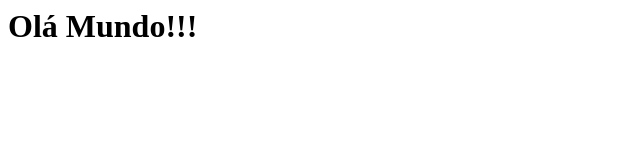
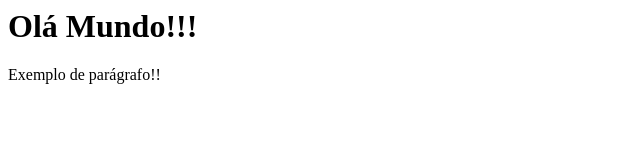
Before and after one commit to oluizeduardo/tp5aula1, a plain HTML site: page index.html in a window 1280 px wide. Shown: the whole page, without its empty margins (0-640 px from the left). Drawn offline with Linux system fonts and the light colour scheme.

Commit message:
Adição de parágrafo

```diff
--- a/index.html
+++ b/index.html
@@ -8,6 +8,7 @@
 
         <h1>Olá Mundo!!!</h1>
 
+        <p>Exemplo de parágrafo!!</p>
     </body>
 
 </html>
```
